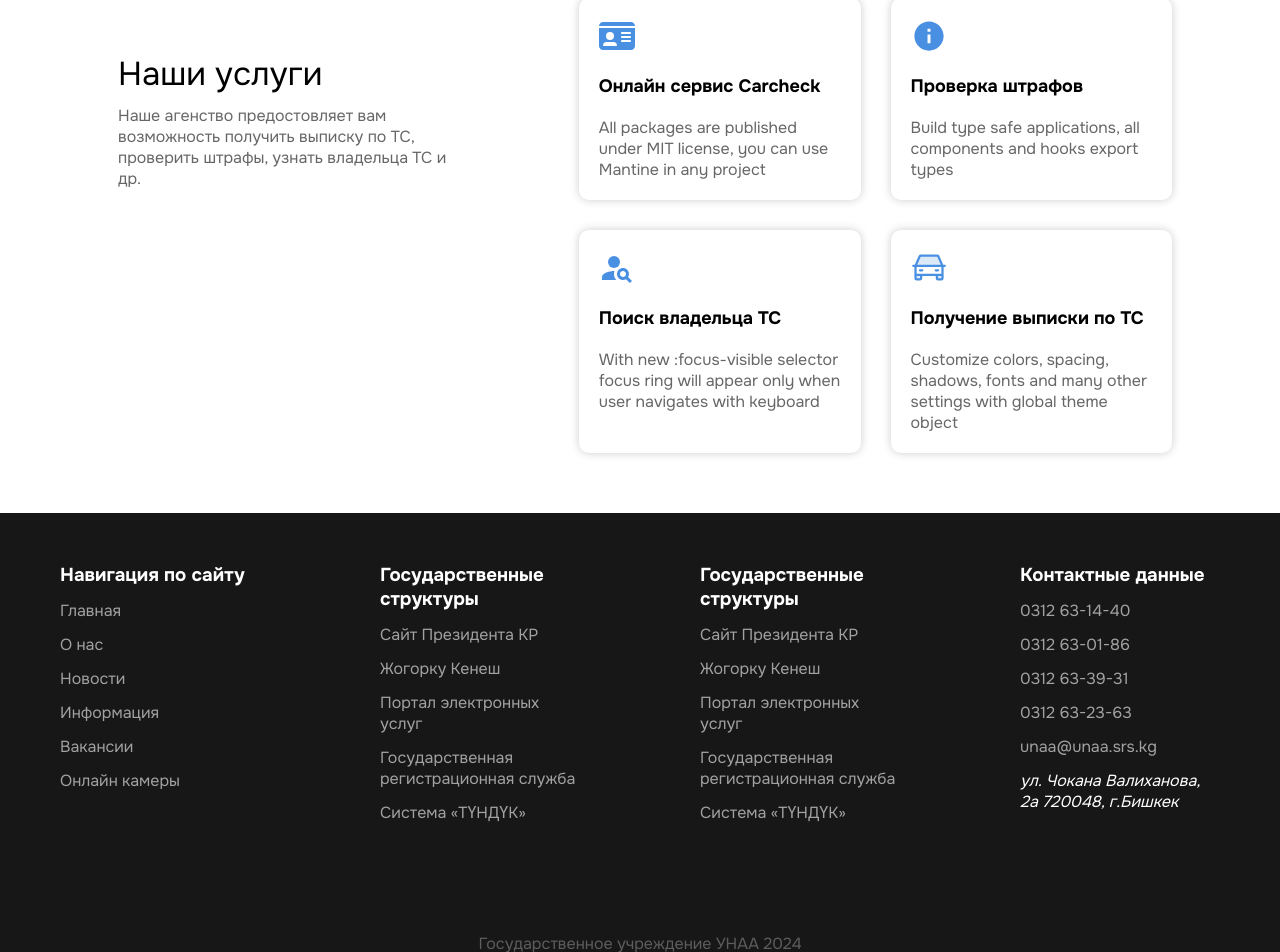
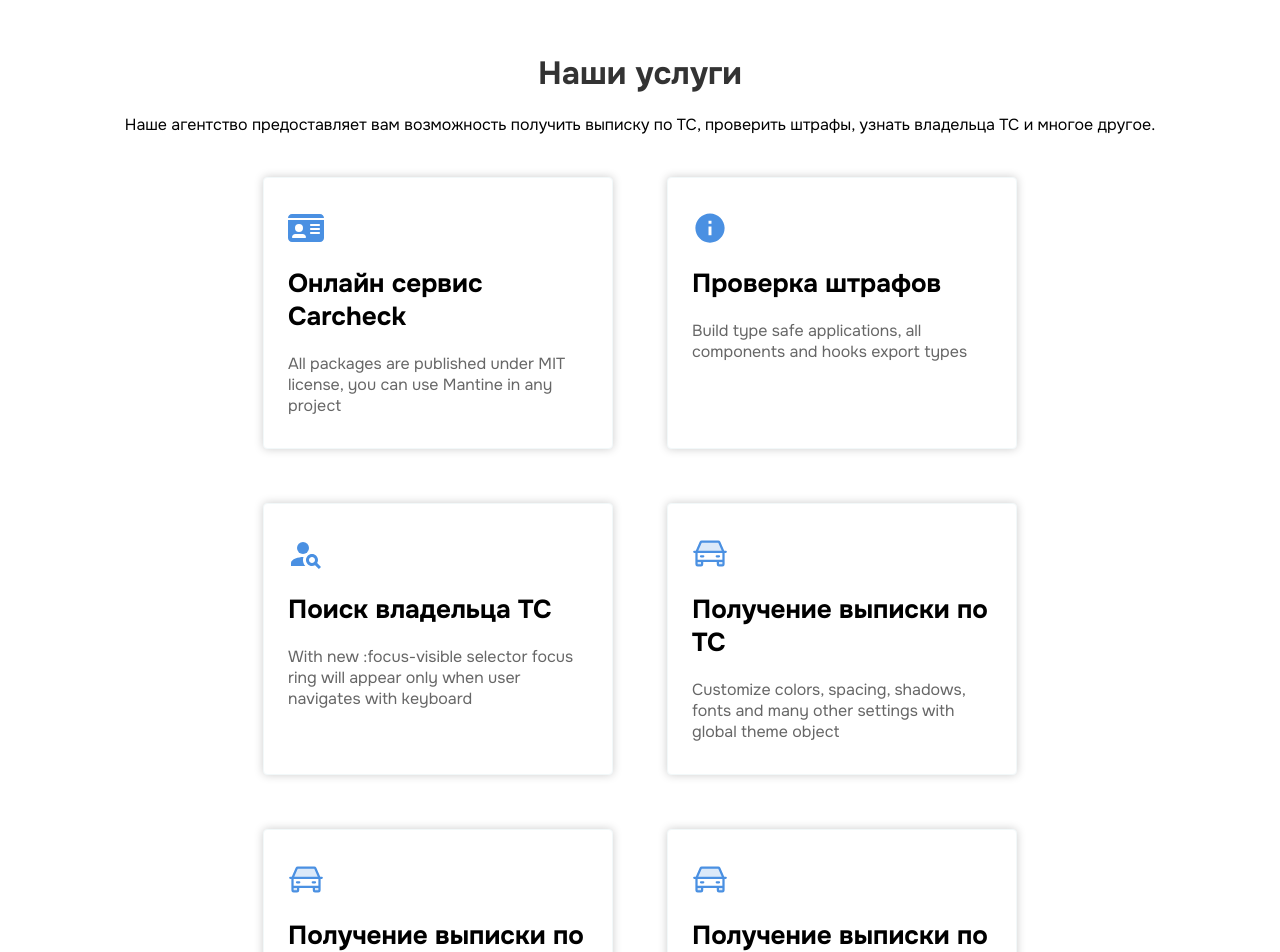
Before and after one commit to Tilekdevs/unaa-prototype-project, a React (Create React App) app: page / in a window 1280 px wide. Shown: the part 1125-2077 px from the top of the page. Built offline with nearby package versions, Linux system fonts and the light colour scheme; no server answers.

Commit message:
features:upd

```diff
--- a/src/components/HomeFeatures/HomeFeatures.jsx
+++ b/src/components/HomeFeatures/HomeFeatures.jsx
@@ -7,7 +7,6 @@ import { MdPersonSearch } from "react-icons/md";
 import { PiCarDuotone } from "react-icons/pi";
 import "./homeFeatures.scss";
 
-const HomeFeatures = () => {
 const features = [
   {
     icon: <FaIdCard />,
@@ -33,43 +32,54 @@ const HomeFeatures = () => {
     description:
       "Customize colors, spacing, shadows, fonts and many other settings with global theme object",
   },
+  {
+    icon: <PiCarDuotone />,
+    title: "Получение выписки по ТС",
+    description:
+      "Customize colors, spacing, shadows, fonts and many other settings with global theme object",
+  },
+  {
+    icon: <PiCarDuotone />,
+    title: "Получение выписки по ТС",
+    description:
+      "Customize colors, spacing, shadows, fonts and many other settings with global theme object",
+  },
 ];
 
+const HomeFeatures = () => {
   const [ref, inView] = useInView({
     triggerOnce: true,
     rootMargin: "-100px",
   });
 
-  const items = features.map((feature, index) => (
+  return (
+    <div className="wrapper">
+      <div className="wrapper__container">
+        <div className="wrapper__left">
+          <h1 className="head">Наши услуги</h1>
+          <p className="text">
+            Наше агентство предоставляет вам возможность получить выписку по ТС,
+            проверить штрафы, узнать владельца ТС и многое другое.
+          </p>
+        </div>
+        <div className="wrapper__right">
+          {features.map((feature, index) => (
             <motion.div
-      key={index}
               className="feature"
               initial={{ opacity: 0, y: 50 }}
               animate={inView ? { opacity: 1, y: 0 } : {}}
               transition={{ duration: 0.5, delay: index * 0.2 }}
               ref={ref}
             >
-      <div className="icon">{feature.icon}</div>
-      <h3 className="title">{feature.title}</h3>
-      <p className="description">{feature.description}</p>
+              <div className="feature__icon">{feature.icon}</div>
+              <h3 className="feature__title">{feature.title}</h3>
+              <p className="feature__description">{feature.description}</p>
+              <div className="feature__dimmer"></div>
             </motion.div>
-  ));
-
-  return (
-    <>
-      <div className="wrapper">
-        <div className="wrapper__container">
-          <div className="wrapper__left">
-            <div className="head">Наши услуги</div>
-            <p className="text">
-              Наше агенство предостовляет вам возможность получить выписку по
-              ТС, проверить штрафы, узнать владельца ТС и др.
-            </p>
-          </div>
-          <div className="wrapper__right">{items}</div>
+          ))}
         </div>
       </div>
-    </>
+    </div>
   );
 };
 
--- a/src/components/HomeFeatures/homeFeatures.scss
+++ b/src/components/HomeFeatures/homeFeatures.scss
@@ -1,118 +1,125 @@
 .wrapper {
   padding: 60px;
   width: 100%;
+
   &__container {
+    display: flex;
+    flex-direction: column;
+    gap: 10px;
+    align-items: center;
+    justify-content: center;
     width: 100%;
-    display: flex;
-    justify-content: center;
-    gap: 10px;
-    margin: 0 5%;
   }
 
   &__left {
-    width: 30%;
     display: flex;
     flex-direction: column;
-    justify-content: right;
     margin-top: 55px;
+    text-align: center;
+    gap: 20px;
+    width: 100%;
   }
 
   &__right {
-    width: 70%;
     display: flex;
     flex-wrap: wrap;
     gap: 30px;
     justify-content: center;
-  }
-}
-
-.title {
-  font-size: 18px;
-  font-weight: bold;
-  margin-bottom: 20px;
-}
-
-.text {
-  color: #666;
-  margin-bottom: 40px;
-}
-
-.button {
-  background-color: #4a90e2;
-  color: #fff;
-  font-size: 16px;
-  font-weight: bold;
-  padding: 10px 20px;
-  border-radius: 5px;
-  cursor: pointer;
-  border: none;
-  transition: background-color 0.3s ease;
-  width: 200px;
-  height: 50px;
-}
-
-.button:hover {
-  background-color: #357ae8;
+    width: 100%;
+    margin: 20px 0;
   }
 
   .feature {
-  background-color: #fff;
-  border-radius: 10px;
-  padding: 20px;
+    display: block;
+    position: relative;
+    max-width: 350px;
+    background-color: #ffffff;
+    border-radius: 4px;
+    padding: 32px 24px;
+    margin: 12px;
+    text-decoration: none;
+    overflow: hidden;
+    border: 1px solid #f2f8f9;
+    transition: border 0.3s ease, box-shadow 0.3s ease;
     box-shadow: 0 0 10px rgba(0, 0, 0, 0.2);
-  width: 35%;
-}
-
-.icon {
+z-index: 50;
+    &__icon {
       font-size: 36px;
       color: #4a90e2;
       margin-bottom: 10px;
     }
 
-.head {
-  font-size: 33px;
-  margin-bottom: 10px;
+    &__title {
+      font-size: 26px;
+      font-weight: bold;
+      margin-bottom: 20px;
     }
 
-.description {
+    &__description {
       color: #666;
     }
 
-@media screen and (max-width:940px) {
- .wrapper__container{
+    &:hover {
+      border: 1px solid #4a90e2;
+      box-shadow: 0px 0px 15px rgba(0, 0, 0, 0.1);
+      z-index: 500;
+
+      .feature__dimmer {
+        opacity: 1;
+      }
+
+      .feature__description {
+        color: #000;
+      }
+    }
+  }
+}
+
+@media screen and (max-width: 940px) {
+  .wrapper__container {
     flex-direction: column;
     margin: 0 auto;
   }
- .wrapper__left{
+
+  .wrapper__left,
+  .wrapper__right {
     align-items: center;
     width: 100%;
   }
- .wrapper__right{
-  align-items: center;
-  width: 100%;
- }
- .head{
+
+  .head,
+  .text {
     text-align: center;
   }
- .text{
-  text-align: center;
+
+  .feature {
+    max-width: 320px;
+    height: 202px;
+
+    &__go-corner {
+      border-width: 40px;
     }
- .feature{
-  width: 320px;
-  height: 202px;
   }
 }
 
-@media screen and  (max-width:410px) {
-  .feature{
+@media screen and (max-width: 410px) {
+  .feature {
     height: 230px;
     width: 250px;
+
+    &__go-corner {
+      border-width: 46px;
+    }
   }
 }
 
-@media screen and  (max-width:350px) {
-  .feature{
+@media screen and (max-width: 350px) {
+  .feature {
     height: 250px;
     width: 230px;
+
+    &__go-corner {
+      border-width: 52px;
     }
   }
+}
--- a/src/layout/Header/header.scss
+++ b/src/layout/Header/header.scss
@@ -14,6 +14,7 @@
   &.scrolled {
     background: rgba(23, 23, 23, 0.9);
     transition: background 0.5s ease;
+    z-index: 200;
   }
   &__container-logo {
     display: flex;
@@ -45,7 +46,7 @@
     &-item {
       color: #ffffff;
       cursor: pointer;
-      font-size: 18px;
+      font-size: 15px;
       text-decoration: none;
       position: relative;
 
--- a/src/pages/Home/home.scss
+++ b/src/pages/Home/home.scss
@@ -126,7 +126,7 @@
   &-title {
     font-size: 26px;
     color: 000;
-    padding: 30px 60px;
+    padding: 30px;
     text-align: center;
   }
   &-card {
```
Lines whose indentation alone changed are shown as unchanged.
